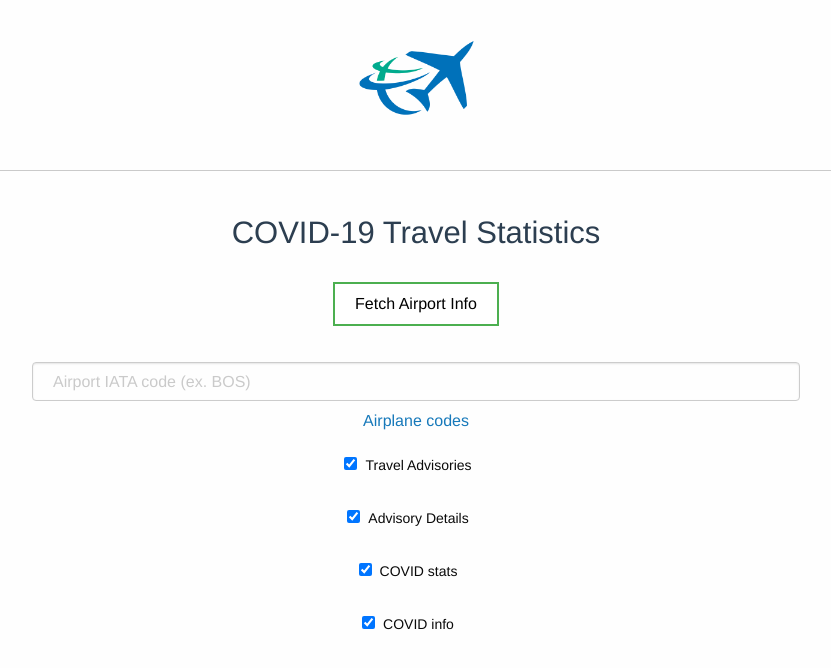
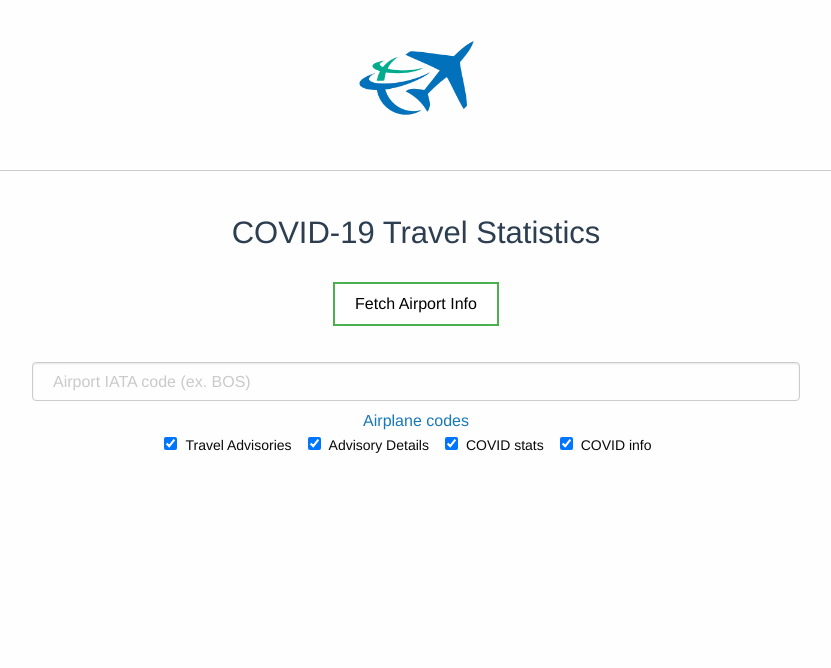
Before and after one commit to eabean/TOHacks2021, a Vue app: page / in a window 1280 px wide. Shown: the top 668 px of the page, without its empty margins (224-1055 px from the left). Built offline with nearby package versions, Linux system fonts and the light colour scheme.

Commit message:
aligned checkboxes

```diff
--- a/src/App.vue
+++ b/src/App.vue
@@ -23,7 +23,7 @@
       label="Airport IATA code (ex. BOS)"
       type="text"
     />
-    <a href="https://www.world-airport-codes.com/world-top-30-airports.html">Airplane codes</a>
+    <a href="https://www.world-airport-codes.com/world-top-30-airports.html">Airplane codes</a><br>
     <BaseCheckbox
       v-model="information.travel_advisories"
       label="Travel Advisories"
@@ -102,4 +102,5 @@ img{
   width: 150px;
 }
 
+
 </style>
--- a/src/components/BaseCheckbox.vue
+++ b/src/components/BaseCheckbox.vue
@@ -1,5 +1,5 @@
 <template>
-<div id="check">
+
       <input
           type="checkbox"
           :checked="modelValue"
@@ -7,7 +7,7 @@
           class="field"
         />
         <label>{{ label }}</label>
-</div>
+
 </template>
 
 <script>
@@ -27,7 +27,6 @@ export default {
 </script>
 
 <style scoped>
-#check {
-    padding-top: 20px;
-}
+
+
 </style>
```
